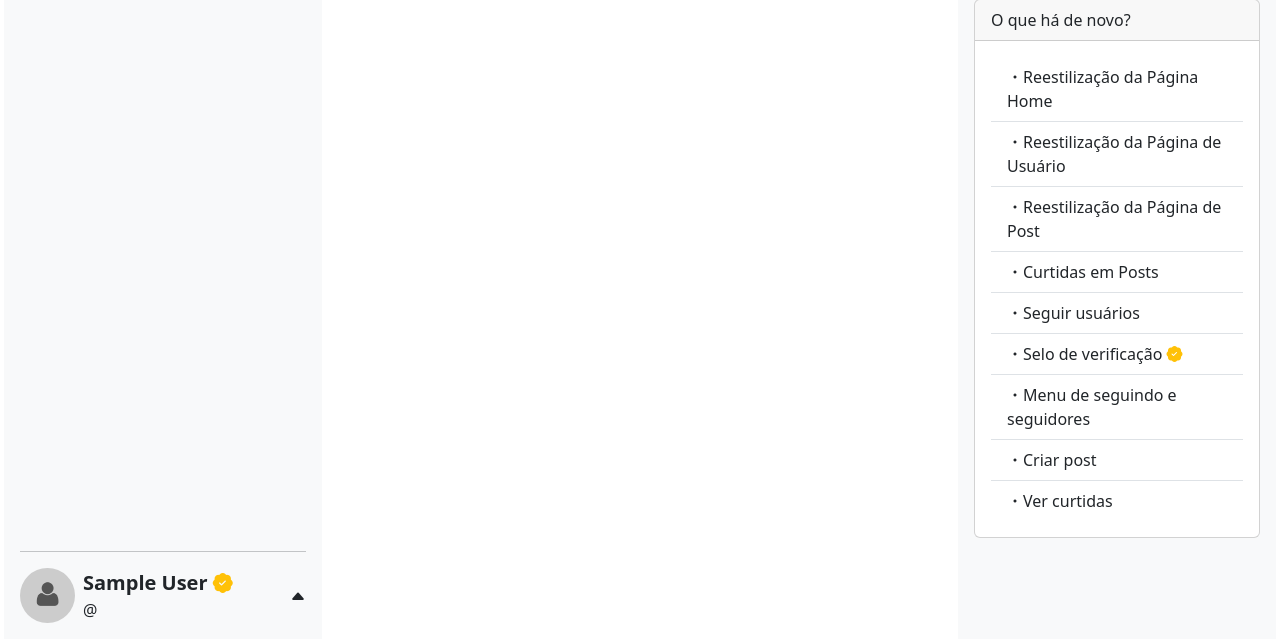
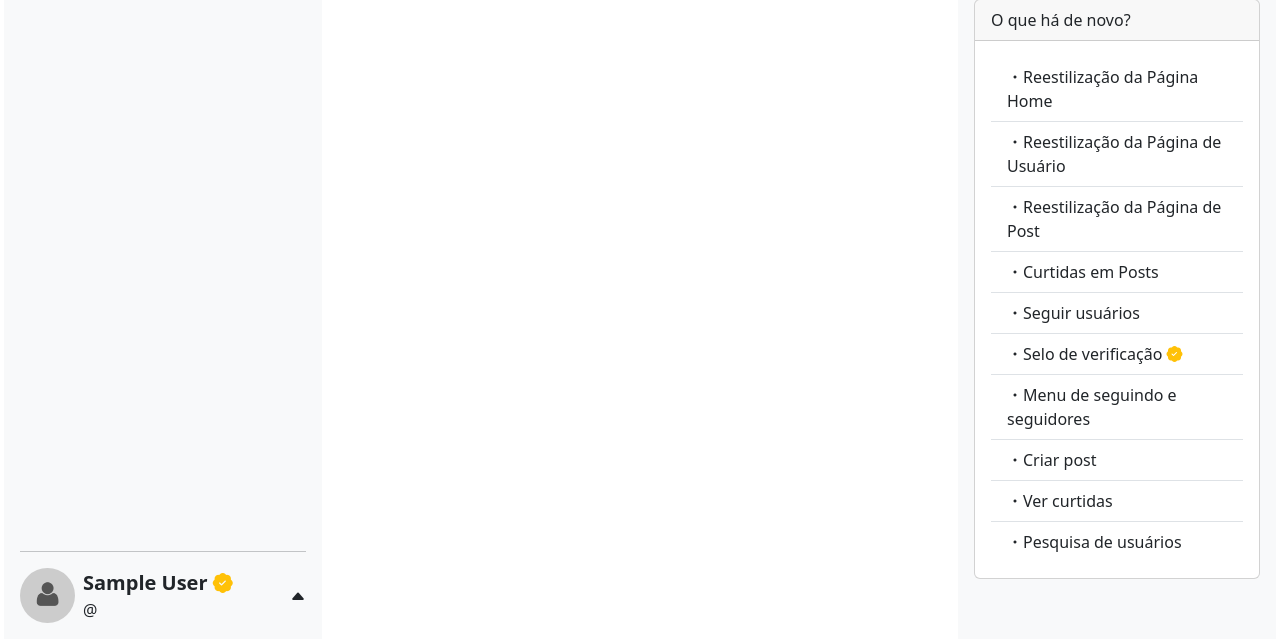
Before and after one commit to JayfckZ/quack, a Django app: page / in a window 1280 px wide. Shown: the part 242-881 px from the top of the page. Run offline with Django 5.2, Linux system fonts and the light colour scheme; the visitor is signed in with stand-in values (Sample User, id 1); data comes from the database, SQL or seed files in the repository; data that the repository does not hold is empty; some libraries are stand-ins or nearby versions.

Commit message:
:sparkles: feat: Pesquisa de usuário

```diff
--- a/quack_app/templates/home.html
+++ b/quack_app/templates/home.html
@@ -268,6 +268,7 @@
                             <li class="list-group-item"><i class="bi bi-dot"></i>Menu de seguindo e seguidores</li>
                             <li class="list-group-item"><i class="bi bi-dot"></i>Criar post</li>
                             <li class="list-group-item"><i class="bi bi-dot"></i>Ver curtidas</li>
+                            <li class="list-group-item"><i class="bi bi-dot"></i>Pesquisa de usuários</li>
                         </ul>
                     </div>
                 </div>
```
